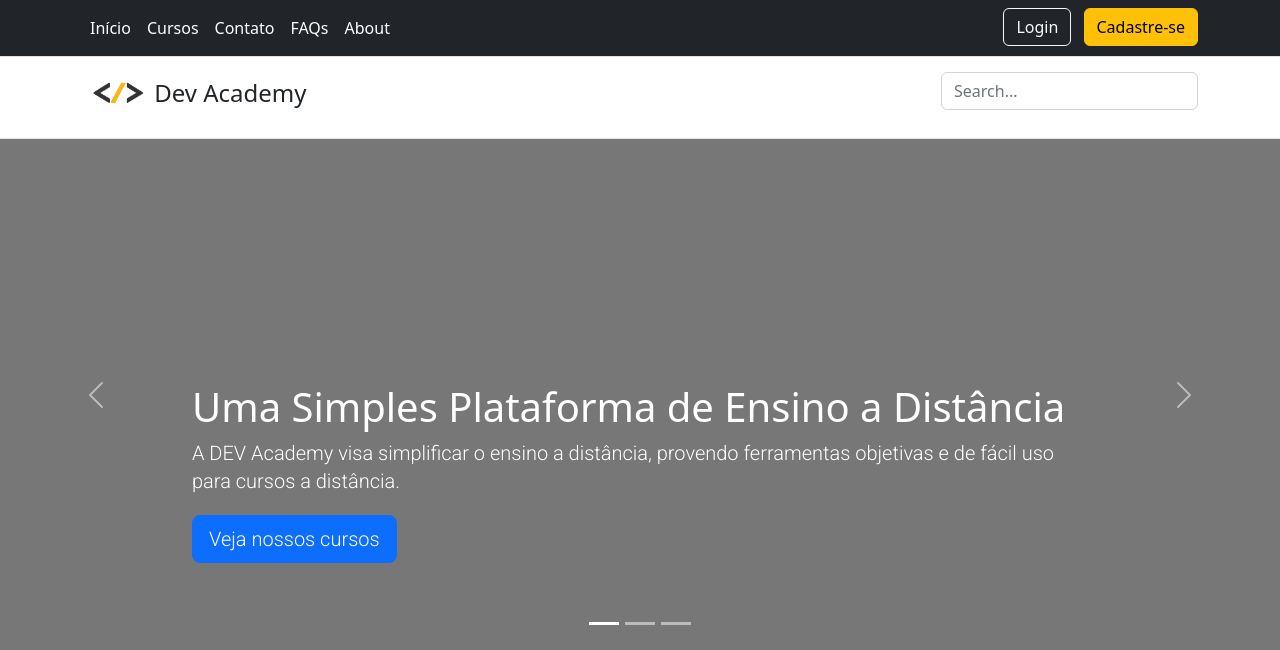
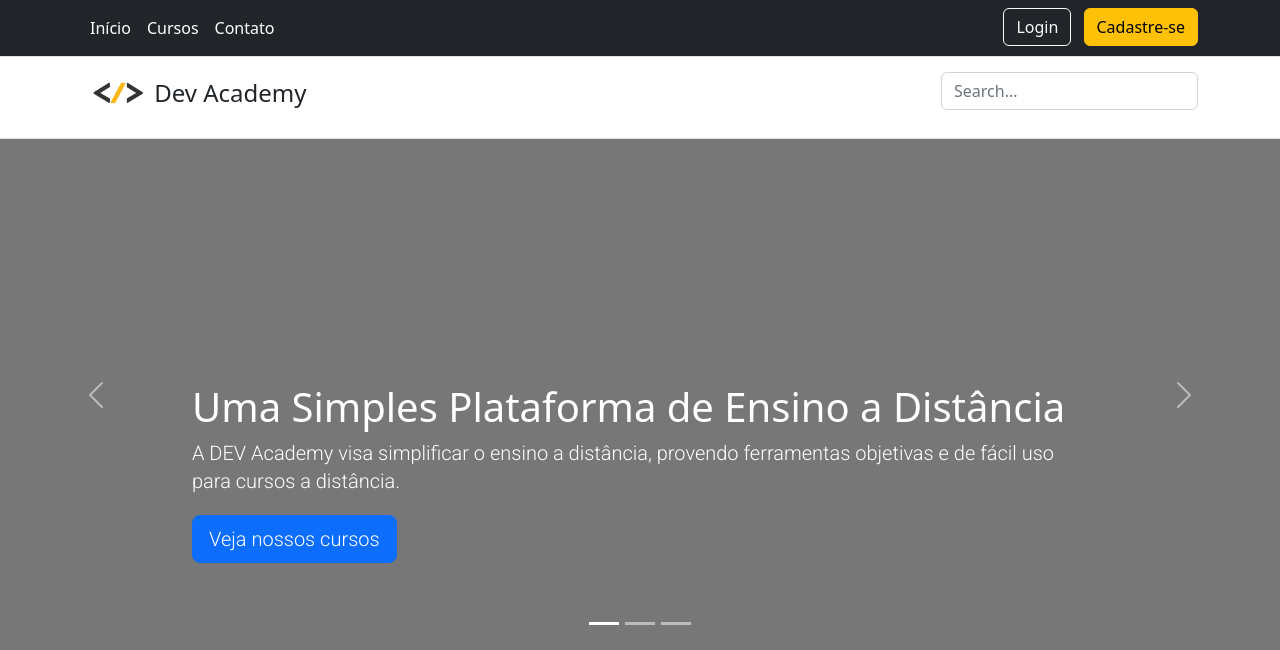
Before and after one commit to David-Marcoss/DEV_Academy, a Django app: page /home/ in a window 1280 px wide. Shown: the top 650 px of the page. Run offline with Django 4.2, Linux system fonts and the light colour scheme; data that the repository does not hold is empty; parts of the project's set-up code (start-up, migrations or seed data) failed here and were passed over; some libraries are stand-ins or nearby versions; some web fonts are replaced.

Commit message:
[ADJUSTED] os ul do base.html.

```diff
--- a/templates/base.html
+++ b/templates/base.html
@@ -47,8 +47,6 @@
                 <li class="nav-item"><a href="{% url 'home' %}" class="nav-link text-white px-2 active" aria-current="page">Início</a></li>
                 <li class="nav-item"><a href="{% url 'cursos' %}" class="nav-link text-white px-2">Cursos</a></li>
                 <li class="nav-item"><a href="{% url 'contato' %}" class="nav-link text-white px-2">Contato</a></li>
-                <li class="nav-item"><a href="#" class="nav-link text-white px-2">FAQs</a></li>
-                <li class="nav-item"><a href="#" class="nav-link text-white px-2">About</a></li>
             </ul>
 
             {%if request.user.is_authenticated %}
--- a/templates/paginas/home.html
+++ b/templates/paginas/home.html
@@ -130,8 +130,9 @@
                     <p class="lead">{{ curso.descricao }}</p>
                 </div>
                 <div class="col-md-5">
-                    <img src="{{ curso.image.url }}" alt="" style="width: 450px; height: 450px;">
-
+                    <a href="{% url 'detalhes-curso' curso.slug %}">
+                        <img src="{{ curso.image.url }}" alt="" style="width: 450px; height: 450px;">
+                    </a>
                 </div>
             </div>
 
```
